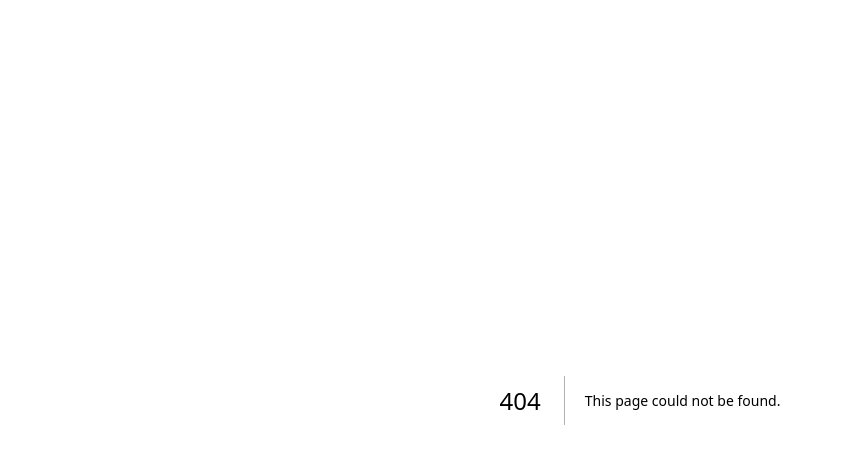
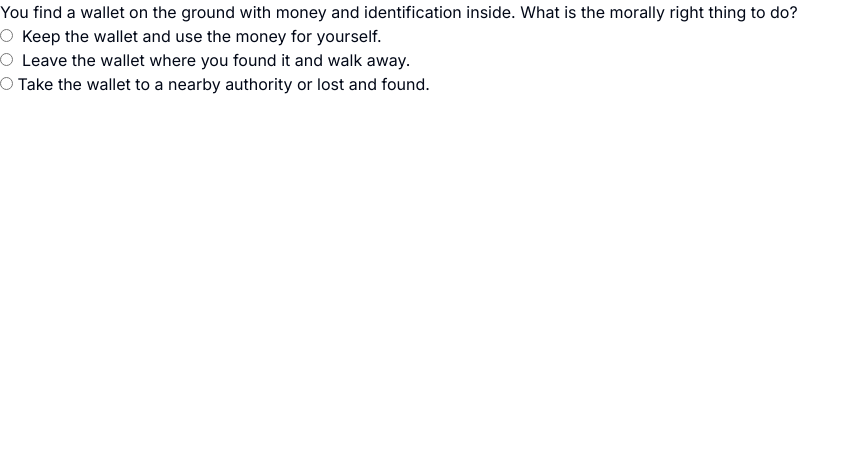
Before and after one commit to cfghk23/Team-5, a Next.js app in the folder frontEnd/my-app/: page /student/clicked-daily-challenges in a window 1280 px wide. Before the commit this address had no page. Shown: the top 464 px of the page, without its empty margins (0-860 px from the left). Built offline with nearby package versions, Linux system fonts and the light colour scheme.

Commit message:
added daily challenge

```diff
--- /dev/null
+++ b/frontEnd/my-app/src/app/student/clicked-daily-challenges/answerOption.js
@@ -0,0 +1,31 @@
+import React from 'react';
+import PropTypes from 'prop-types';
+
+function AnswerOption(props) {
+  return (
+    <li className="answerOption">
+      <input
+        type="radio"
+        className="radioCustomButton"
+        name="radioGroup"
+        checked={props.answerType === props.answer}
+        id={props.answerType}
+        value={props.answerType}
+        disabled={props.answer}
+        onChange={props.onAnswerSelected}
+      />
+      <label className="radioCustomLabel" htmlFor={props.answerType}>
+        {props.answerContent}
+      </label>
+    </li>
+  );
+}
+
+AnswerOption.propTypes = {
+  answerType: PropTypes.string.isRequired,
+  answerContent: PropTypes.string.isRequired,
+  answer: PropTypes.string.isRequired,
+  onAnswerSelected: PropTypes.func.isRequired
+};
+
+export default AnswerOption;
--- /dev/null
+++ b/frontEnd/my-app/src/app/student/clicked-daily-challenges/page.jsx
@@ -0,0 +1,71 @@
+"use client";
+import React from "react";
+import PropTypes from "prop-types";
+import { CSSTransitionGroup } from "react-transition-group";
+import quizQuestions from "./question2";
+import AnswerOption from "../clicked-daily-challenges/answerOption";
+
+function Quiz(props) {
+  //   function renderAnswerOptions(key) {
+  //     return (
+  //       <AnswerOption
+  //         key={key.content}
+  //         answerContent={key.content}
+  //         answerType={key.type}
+  //         answer={props.answer}
+  //         questionId={props.questionId}
+  //         onAnswerSelected={props.onAnswerSelected}
+  //       />
+  //     );
+  //   }
+
+  return (
+    //     <CSSTransitionGroup
+    //       className="container"
+    //       component="div"
+    //       transitionName="fade"
+    //       transitionEnterTimeout={800}
+    //       transitionLeaveTimeout={500}
+    //       transitionAppear
+    //       transitionAppearTimeout={500}
+    //     >
+    <div key={props.questionId}>
+      <form action="/action_page.php">
+        <p>
+          You find a wallet on the ground with money and identification inside.
+          What is the morally right thing to do?
+        </p>
+        <input type="radio" id="html" name="fav_language" value="HTML" /> {" "}
+        <label for="html">
+          Keep the wallet and use the money for yourself.
+        </label>
+        <br />
+        <input type="radio" id="css" name="fav_language" value="CSS" /> {" "}
+        <label for="css">
+          Leave the wallet where you found it and walk away.
+        </label>
+        <br />{" "}
+        <input
+          type="radio"
+          id="javascript"
+          name="fav_language"
+          value="JavaScript"
+        />{" "}
+        <label for="javascript">
+          Take the wallet to a nearby authority or lost and found.
+        </label>
+        <br />
+      </form>
+    </div>
+  );
+}
+
+Quiz.propTypes = {
+  answer: PropTypes.string.isRequired,
+  question: PropTypes.string.isRequired,
+  questionId: PropTypes.number.isRequired,
+  questionTotal: PropTypes.number.isRequired,
+  onAnswerSelected: PropTypes.func.isRequired,
+};
+
+export default Quiz;
--- /dev/null
+++ b/frontEnd/my-app/src/app/student/clicked-daily-challenges/question2.js
@@ -0,0 +1,37 @@
+var quizQuestions = [
+    {
+        question: "which of the following is a need? ",
+        answers: [
+            {
+                type: "Food ",
+                content: "."
+            },
+            {
+                type: "Video game console ",
+                content: "."
+            },
+            {
+                type: "Designer handbag",
+                content: "."
+            },
+            {
+                type: "Car",
+                content: "."
+            }
+        ]
+    },
+    {
+
+    },
+    {
+
+    },
+    {
+
+    },
+    {
+
+    }
+  ];
+
+  export default quizQuestions;
```
